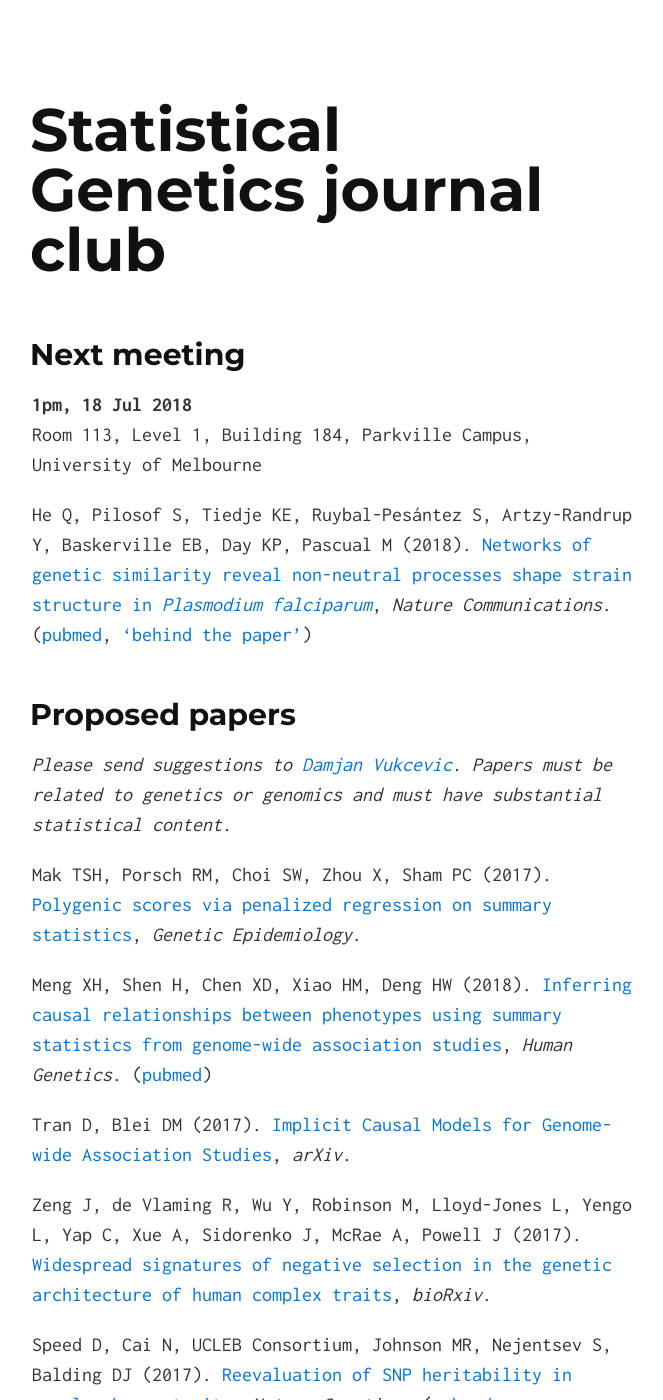
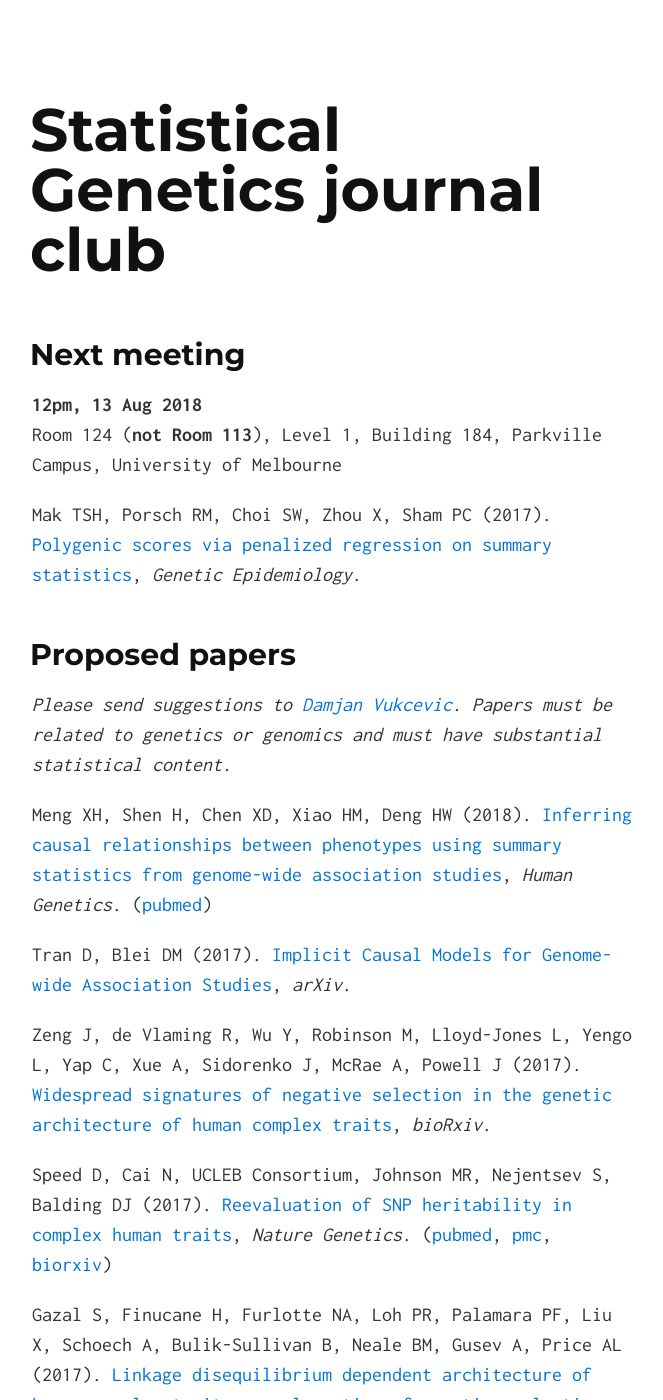
Before and after one commit to melbintgen/statgen-journal-club, a Jekyll site: the page built from index.md, in a window 1280 px wide and 1400 px high. Shown: the whole window, without its empty margins (308-971 px from the left). Built offline with Jekyll 4.4.1, drawn with Linux system fonts in a browser that asks for light colours; our own code applies the rules of GitHub Pages for plain Markdown files; some of the changed text lies outside the part shown.

Commit message:
Announce meeting for 13 Aug 2018

```diff
--- a/index.md
+++ b/index.md
@@ -5,16 +5,14 @@ layout: default
 
 ## Next meeting
 
-**1pm, 18 Jul 2018**
-Room 113, Level 1, Building 184, Parkville Campus, University of Melbourne
+**12pm, 13 Aug 2018**
+Room 124 (**not Room 113**), Level 1, Building 184, Parkville Campus,
+University of Melbourne
 
-He Q, Pilosof S, Tiedje KE, Ruybal-Pesántez S, Artzy-Randrup Y, Baskerville EB,
-Day KP, Pascual M (2018).  [Networks of genetic similarity reveal non-neutral
-processes shape strain structure in *Plasmodium
-falciparum*](https://doi.org/10.1038/s41467-018-04219-3), *Nature
-Communications*. ([pubmed](https://www.ncbi.nlm.nih.gov/pubmed/29739937),
-['behind the
-paper'](https://naturemicrobiologycommunity.nature.com/users/108152-qixin-he/posts/32988-why-a-diverse-approach-is-needed-to-tackle-a-hyperdiverse-malaria-antigen-system))
+Mak TSH, Porsch RM, Choi SW, Zhou X, Sham PC (2017).  [Polygenic scores via
+penalized regression on summary
+statistics](https://doi.org/10.1002/gepi.22050), *Genetic Epidemiology*.
+
 
 
 ## Proposed papers
@@ -23,10 +21,6 @@ paper'](https://naturemicrobiologycommunity.nature.com/users/108152-qixin-he/pos
 [Damjan Vukcevic](mailto:damjan.vukcevic@unimelb.edu.au).
 Papers must be related to genetics or genomics and must have substantial
 statistical content.*
-
-Mak TSH, Porsch RM, Choi SW, Zhou X, Sham PC (2017).  [Polygenic scores via
-penalized regression on summary
-statistics](https://doi.org/10.1002/gepi.22050), *Genetic Epidemiology*.
 
 Meng XH, Shen H, Chen XD, Xiao HM, Deng HW (2018).  [Inferring causal
 relationships between phenotypes using summary statistics from genome-wide
```
Also changed, not shown: other parts of index.md (+8 -0 lines).
